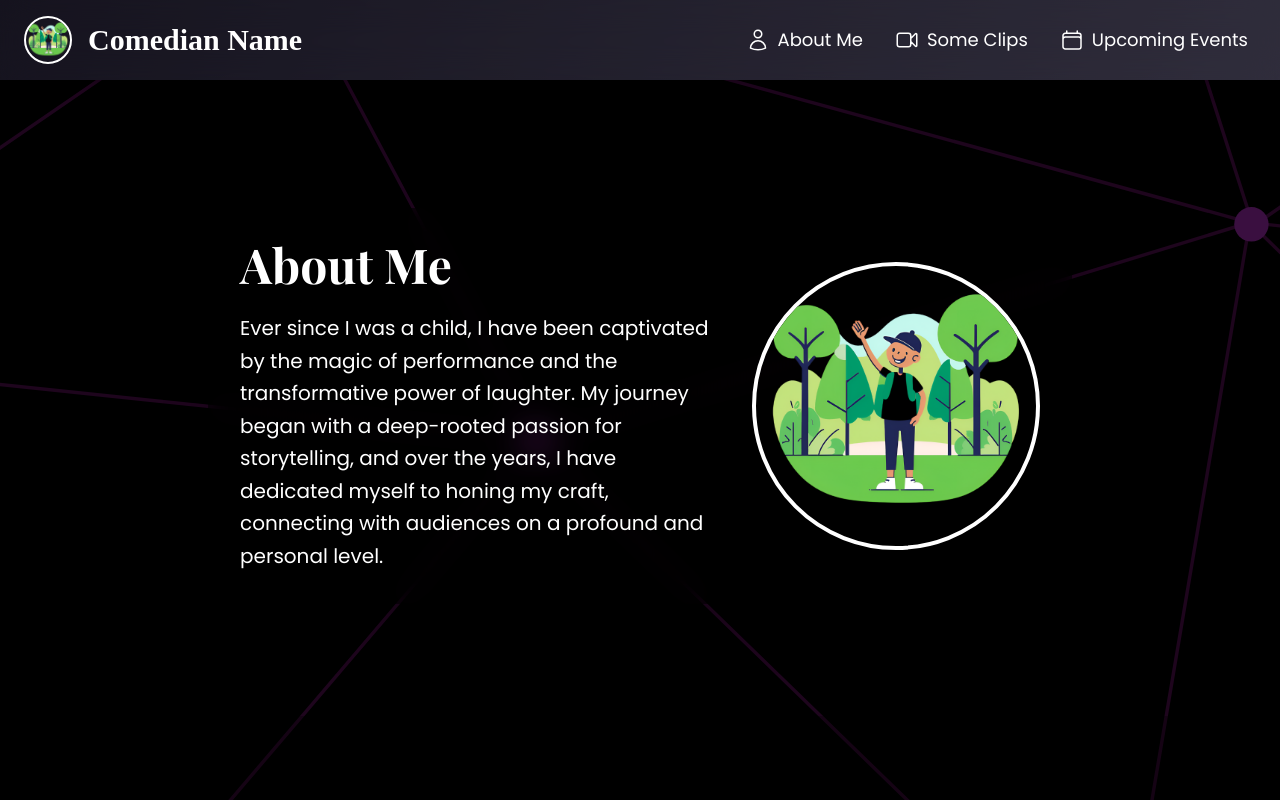
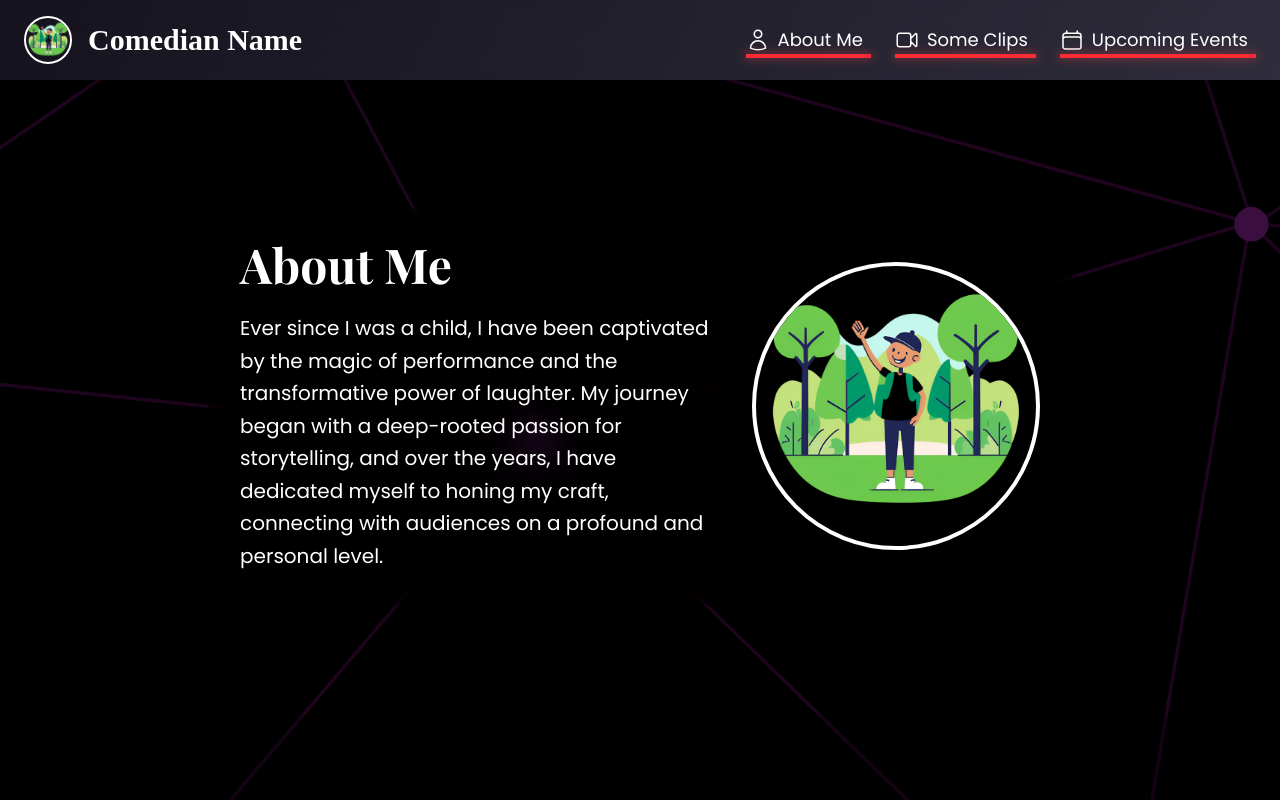
Before and after one commit to WuTangLan1/Sample-Comedy-Profile-1, a Next.js app: page / in a window 1280 px wide. Shown: the top 800 px of the page. Built offline with nearby package versions, Linux system fonts and the light colour scheme.

Commit message:
addding active header link

```diff
--- a/src/components/Header.tsx
+++ b/src/components/Header.tsx
@@ -26,7 +26,7 @@ const Header = ({ aboutRef, clipsRef, eventsRef, activeSection }: {
             >
               <UserIcon className="h-6 w-6" />
               <span className="hidden sm:inline">About Me</span>
-              <div className={`absolute -bottom-1 left-0 w-0 h-0.5 bg-white transition-all duration-300 ${activeSection === 'about' ? 'w-full' : 'group-hover:w-full'}`}></div>
+              <div className={`absolute -bottom-1 left-0 w-0 h-1 bg-red-500 transition-all duration-500 ease-[cubic-bezier(0.4,0,0.2,1)] shadow-[0_0_8px_2px_rgba(239,68,68,0.3)] ${activeSection === 'about' ? 'w-full' : 'group-hover:w-full'}`}></div>
             </button>
           </li>
           <li>
@@ -36,7 +36,7 @@ const Header = ({ aboutRef, clipsRef, eventsRef, activeSection }: {
             >
               <VideoCameraIcon className="h-6 w-6" />
               <span className="hidden sm:inline">Some Clips</span>
-              <div className={`absolute -bottom-1 left-0 w-0 h-0.5 bg-white transition-all duration-300 ${activeSection === 'clips' ? 'w-full' : 'group-hover:w-full'}`}></div>
+              <div className={`absolute -bottom-1 left-0 w-0 h-1 bg-red-500 transition-all duration-500 ease-[cubic-bezier(0.4,0,0.2,1)] shadow-[0_0_8px_2px_rgba(239,68,68,0.3)] ${activeSection === 'about' ? 'w-full' : 'group-hover:w-full'}`}></div>
             </button>
           </li>
           <li>
@@ -46,7 +46,7 @@ const Header = ({ aboutRef, clipsRef, eventsRef, activeSection }: {
             >
               <CalendarIcon className="h-6 w-6" />
               <span className="hidden sm:inline">Upcoming Events</span>
-              <div className={`absolute -bottom-1 left-0 w-0 h-0.5 bg-white transition-all duration-300 ${activeSection === 'events' ? 'w-full' : 'group-hover:w-full'}`}></div>
+              <div className={`absolute -bottom-1 left-0 w-0 h-1 bg-red-500 transition-all duration-500 ease-[cubic-bezier(0.4,0,0.2,1)] shadow-[0_0_8px_2px_rgba(239,68,68,0.3)] ${activeSection === 'about' ? 'w-full' : 'group-hover:w-full'}`}></div>
             </button>
           </li>
         </ul>
--- a/src/components/Layout.tsx
+++ b/src/components/Layout.tsx
@@ -1,20 +1,59 @@
 // src/components/Layout.tsx
-import { ReactNode, useRef } from "react";
+import { ReactNode, useRef, useState, useEffect } from "react";
 import Header from "./Header";
+
 interface LayoutProps {
-  children: (refs: { aboutRef: React.RefObject<HTMLElement | null>; clipsRef: React.RefObject<HTMLElement | null>; eventsRef: React.RefObject<HTMLElement | null>; }) => ReactNode;
+  children: (refs: {
+    aboutRef: React.RefObject<HTMLElement | null>;
+    clipsRef: React.RefObject<HTMLElement | null>;
+    eventsRef: React.RefObject<HTMLElement | null>;
+  }) => ReactNode;
 }
+
 const Layout = ({ children }: LayoutProps) => {
   const aboutRef = useRef<HTMLElement | null>(null);
   const clipsRef = useRef<HTMLElement | null>(null);
   const eventsRef = useRef<HTMLElement | null>(null);
+  const [activeSection, setActiveSection] = useState<string | null>(null);
+
+  useEffect(() => {
+    const observer = new IntersectionObserver((entries) => {
+      entries.forEach(entry => {
+        if (entry.isIntersecting && entry.intersectionRatio >= 0.5) {
+          setActiveSection(entry.target.id);
+        }
+      });
+    }, { threshold: 0.5 });
+
+    const refs = [
+      { ref: aboutRef, id: 'about' },
+      { ref: clipsRef, id: 'clips' },
+      { ref: eventsRef, id: 'events' }
+    ];
+
+    refs.forEach(({ ref, id }) => {
+      if (ref.current) {
+        ref.current.id = id;
+        observer.observe(ref.current);
+      }
+    });
+
+    return () => observer.disconnect();
+  }, []);
+
   return (
     <div className="scroll-smooth">
-      <Header aboutRef={aboutRef} clipsRef={clipsRef} eventsRef={eventsRef} />
+      <Header
+        aboutRef={aboutRef}
+        clipsRef={clipsRef}
+        eventsRef={eventsRef}
+        activeSection={activeSection}
+      />
       <main className="pt-20">
         {children({ aboutRef, clipsRef, eventsRef })}
       </main>
     </div>
   );
 };
+
 export default Layout;
```
